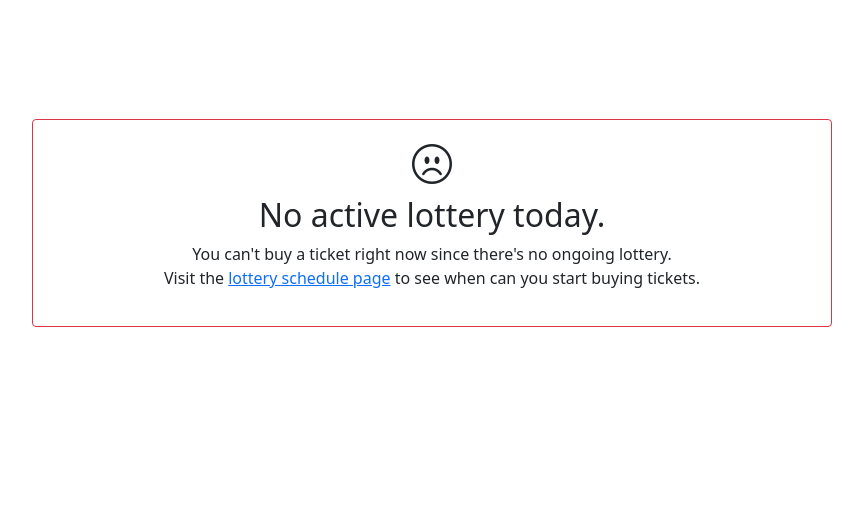
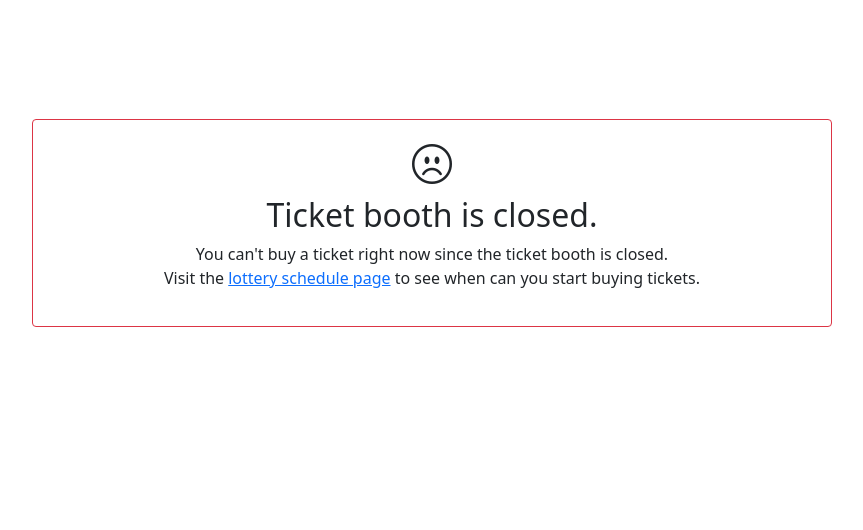
Before and after one commit to riidatibula/lucky-five, a Django app: page /buy-ticket/ in a window 1280 px wide. Shown: the part 61-591 px from the top of the page, without its empty margins (208-1071 px from the left). Run offline with Django 3.2, Linux system fonts and the light colour scheme; data that the repository does not hold is empty; some libraries are stand-ins or nearby versions.

Commit message:
ui update

```diff
--- a/src/lottery/templates/lottery/buy_ticket.html
+++ b/src/lottery/templates/lottery/buy_ticket.html
@@ -34,9 +34,9 @@
             <div class="card border-danger error-card">
                 <div class="card-body">
                     <h1><i class="bi bi-emoji-frown"></i></h1>
-                    <h2>No active lottery today.</h2>
+                    <h2>Ticket booth is closed.</h2>
                     <p>
-                        You can't buy a ticket right now since there's no ongoing lottery.<br>
+                        You can't buy a ticket right now since the ticket booth is closed.<br>
                         Visit the <a href="{% url 'lottery:schedule' %}">lottery schedule page</a>
                         to see when can you start buying tickets.
                     </p>
```
